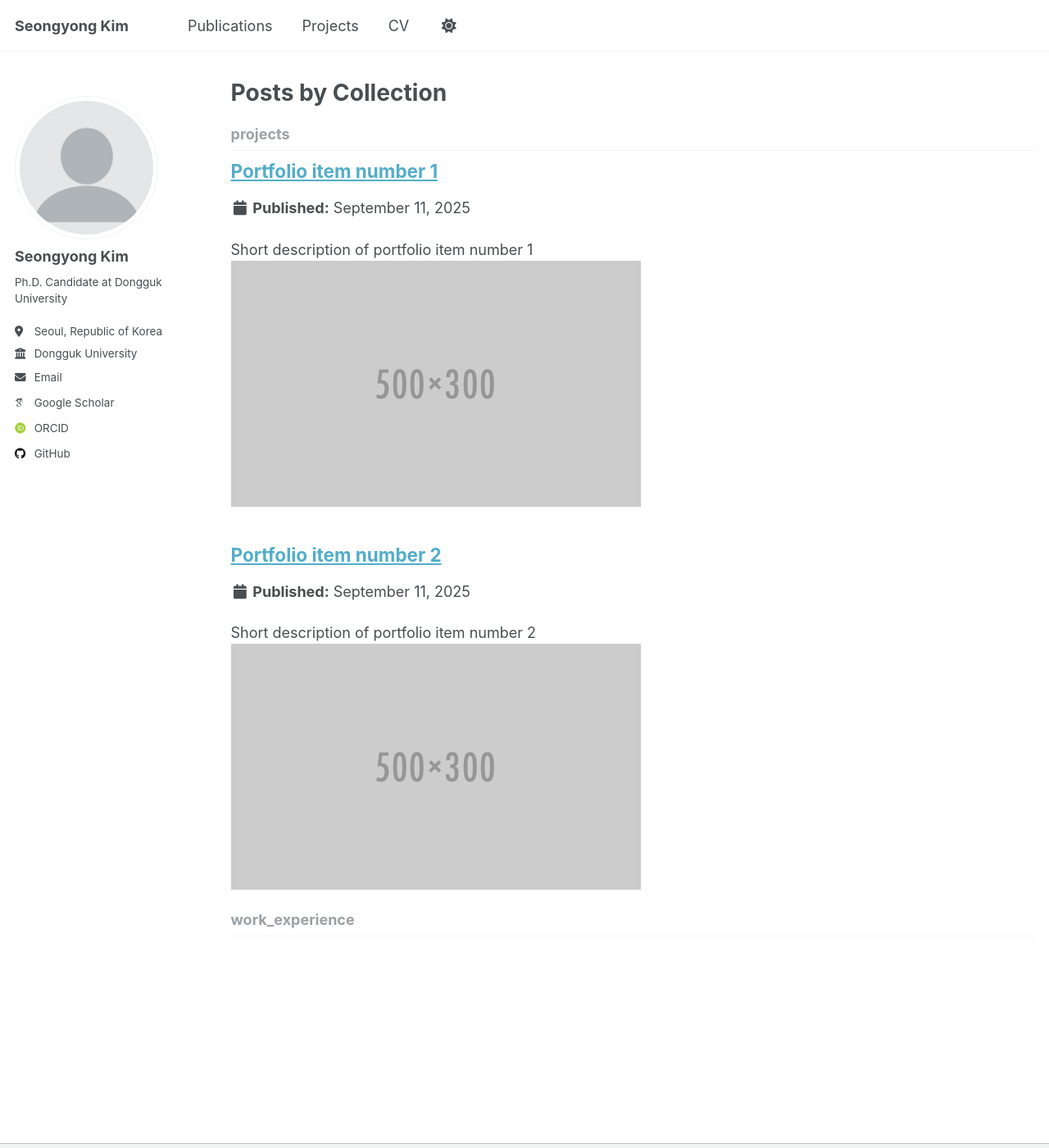
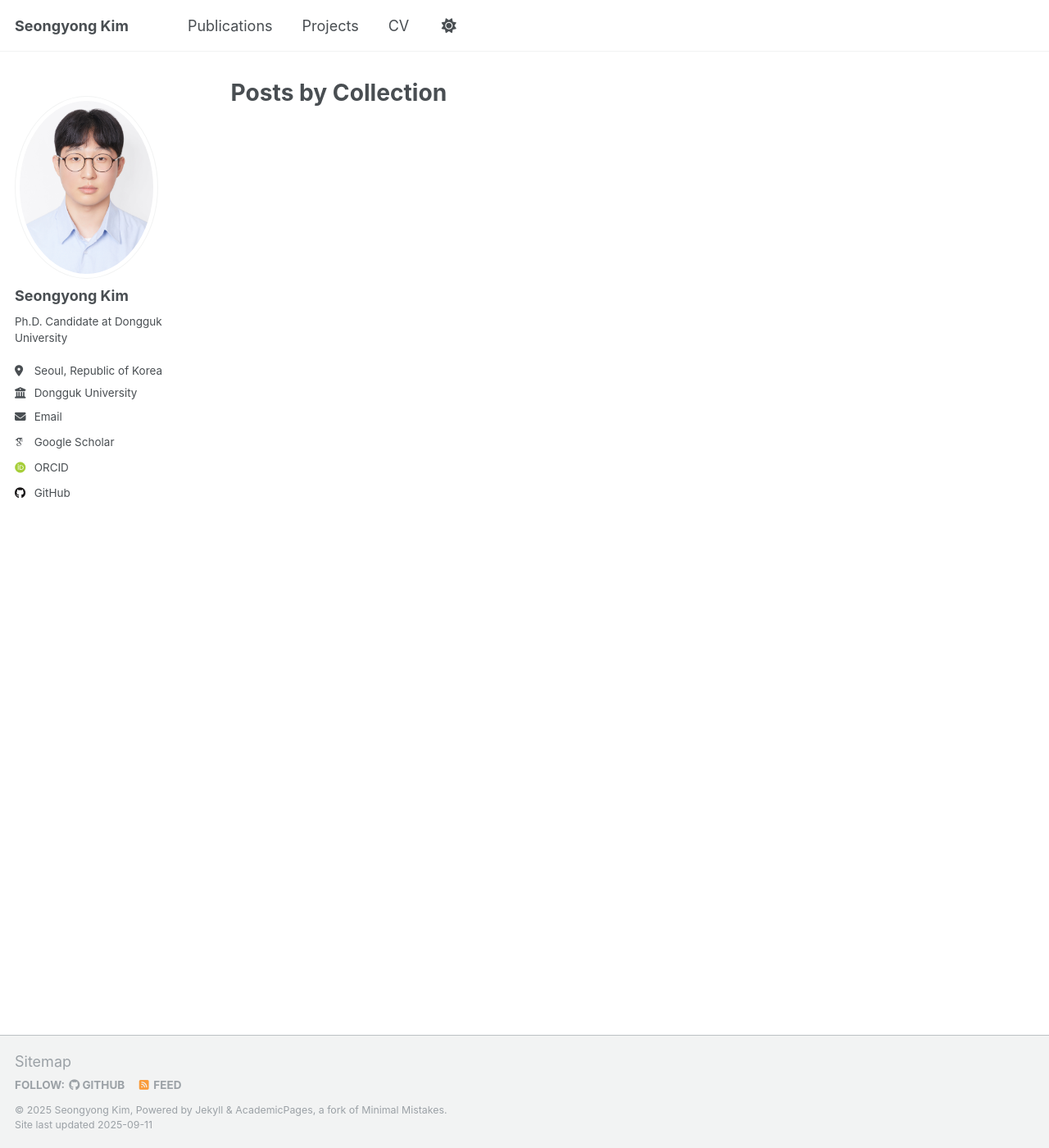
Before and after one commit to seongdrgn/seongdrgn.github.io, a Jekyll site: the page built from _pages/collection-archive.html, in a window 1280 px wide and 1400 px high. Shown: the whole window at 82% size. Built offline with Jekyll 4.4.1, drawn with Linux system fonts in a browser that asks for light colours; some web fonts are replaced; a script that is not in the unit is left out; some of the changed lines change nothing that is shown.

Commit message:
Update _config.yml

```diff
--- a/_config.yml
+++ b/_config.yml
@@ -22,7 +22,7 @@ repository               : "seongdrgn/seongdrgn.github.io"
 #               Additional customization can be done by editing /_includes/author-profile.html
 author:
   # Biographic information
-  avatar           : "profile.png"
+  avatar           : "bio_photo.jpg"
   name             : "Seongyong Kim"
   pronouns         : # example: "she/her"
   bio              : "Ph.D. Candidate at Dongguk University"
@@ -214,16 +214,16 @@ kramdown:
 
 
 # These settings control the types of collections used by the template
-collections:
-  work_experience:
-    output: true
-    permalink: /:collection/:path/
-  # publications:
-  #   output: true
-  #   permalink: /:collection/:path/
-  projects:
-    output: true
-    permalink: /:collection/:path/
+# collections:
+#   work_experience:
+#     output: true
+#     permalink: /:collection/:path/
+#   # publications:
+#   #   output: true
+#   #   permalink: /:collection/:path/
+#   projects:
+#     output: true
+#     permalink: /:collection/:path/
 
 
 # These settings control how pages and collections are included in the site
```
